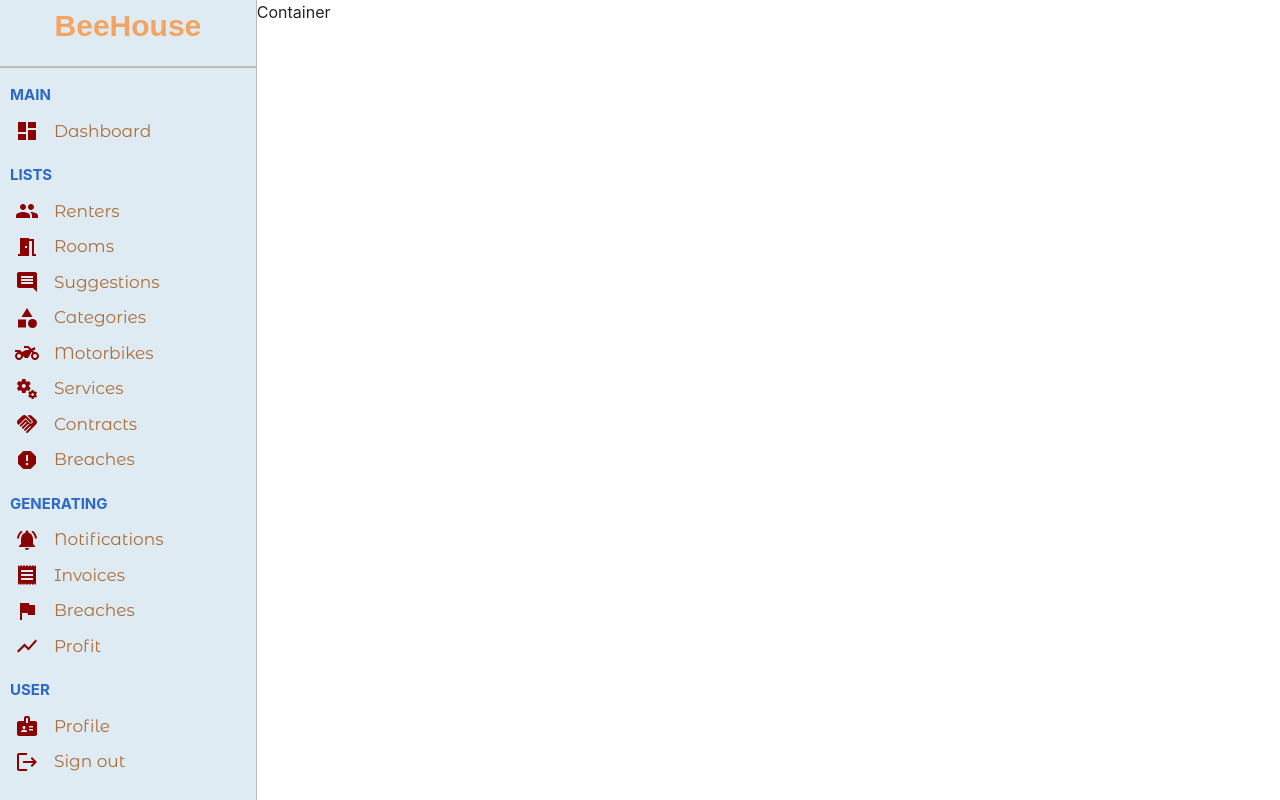
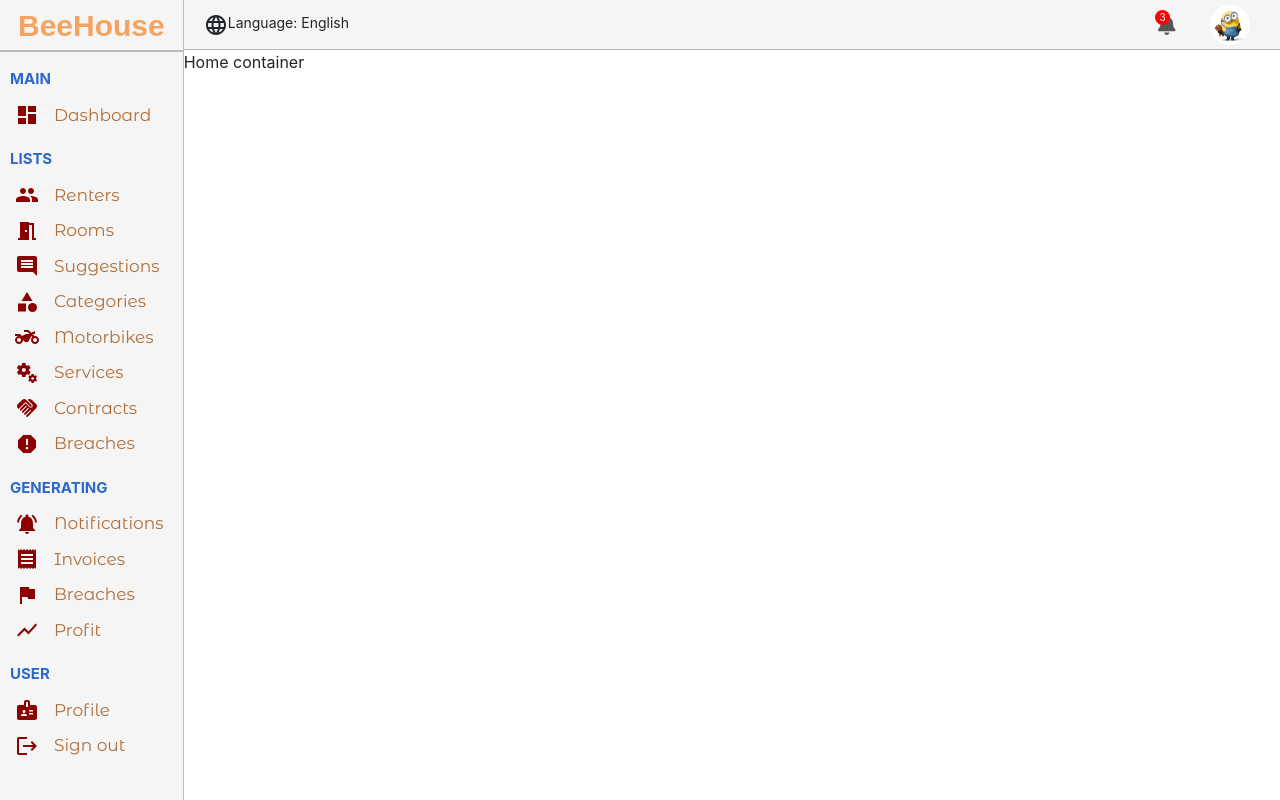
Before and after one commit to nhanvothanh719/boarding-house-management-system, a React (Create React App) app in the folder front-end/: page /dashboard in a window 1280 px wide. Built offline with nearby package versions, Linux system fonts and the light colour scheme; no server answers; a web font is replaced by a local one.

Commit message:
#51 Modify top-bar

```diff
--- a/front-end/src/assets/css/Dashboard/common.css
+++ b/front-end/src/assets/css/Dashboard/common.css
@@ -4,5 +4,5 @@
 }
 
 .homeContainer {
-    flex: 4;
+    flex: 6;
 }
--- a/front-end/src/assets/css/Dashboard/sidebar.css
+++ b/front-end/src/assets/css/Dashboard/sidebar.css
@@ -2,7 +2,7 @@
     flex: 1;
     border-right: 0.5px solid rgb(192, 185, 185);
     min-height: 100vh;
-    background-color: rgb(222, 235, 243);
+    background-color: whitesmoke;
 }
 
 .top {
@@ -15,6 +15,7 @@
 .customHr {
     height: 0;
     border: 0.5px solid rgb(192, 185, 185);
+    margin-top: 0;
 }
 
 .center {
--- a/front-end/src/assets/css/Dashboard/topbar.css
+++ b/front-end/src/assets/css/Dashboard/topbar.css
@@ -1,13 +1,15 @@
 .topBar {
-    width: 100%;
     height: 50px;
-    background-color: aliceblue;
+    background-color: whitesmoke;
     position: sticky;
-    top: 0;
-    z-index: 999;
+    border-bottom: 0.5px solid rgb(192, 185, 185);
+    display: flex;
+    align-items: center;
+    font-size: 14px;
 }
 
 .topBarWrapper {
+    width: 100%;
     height: 100%;
     padding: 0px 20px;
     display: flex;
@@ -25,9 +27,12 @@
     cursor: pointer;
     align-items: 10px;
     color: #555;
+    display: flex;
+    margin: 10px;
+    font-size: 20px;
 }
 
-.topIconBadge {
+.topCounter {
     width: 15px;
     height: 15px;
     position: absolute;
@@ -48,4 +53,5 @@
     border-radius: 50%;
     cursor: pointer;
     margin-left: 25px;
+    margin-right: 10px;
 }
--- a/front-end/src/components/Dashboard/TopBar.jsx
+++ b/front-end/src/components/Dashboard/TopBar.jsx
@@ -4,6 +4,7 @@ import "../../assets/css/Dashboard/topbar.css";
 import { FontAwesomeIcon } from "@fortawesome/react-fontawesome";
 import { faBell } from "@fortawesome/free-solid-svg-icons";
 import Avatar from "../../assets/images/avatar.jpeg";
+import LanguageIcon from '@mui/icons-material/Language';
 
 export class TopBar extends Component {
   render() {
@@ -11,13 +12,14 @@ export class TopBar extends Component {
       <Fragment>
         <div className="topBar">
             <div className="topBarWrapper">
-                <NavLink exact to="/" className="brandNameScroll">
-            BeeHouse
-            </NavLink>
+              <div>
+              <LanguageIcon />
+              Language: English
+              </div>
                 <div className='topRight'>
                     <div className='topBarIconContainer'>
                     <FontAwesomeIcon icon={faBell} />
-                        <span className='topIconBadge'>3</span>
+                        <span className='topCounter'>3</span>
                     </div>
                     <img src={Avatar} className="topAvatar" />
                 </div>
--- a/front-end/src/pages/Dashboard/Dashboard.jsx
+++ b/front-end/src/pages/Dashboard/Dashboard.jsx
@@ -11,7 +11,8 @@ export class Dashboard extends Component {
         <div className="home">
         <SideBar/>
         <div className='homeContainer'>
-          Container
+          <TopBar/>
+          Home container
         </div>
         </div>
       </Fragment>
```
Also changed, not shown: front-end/src/components/Dashboard/SideBar.jsx (+36 -33 lines).
